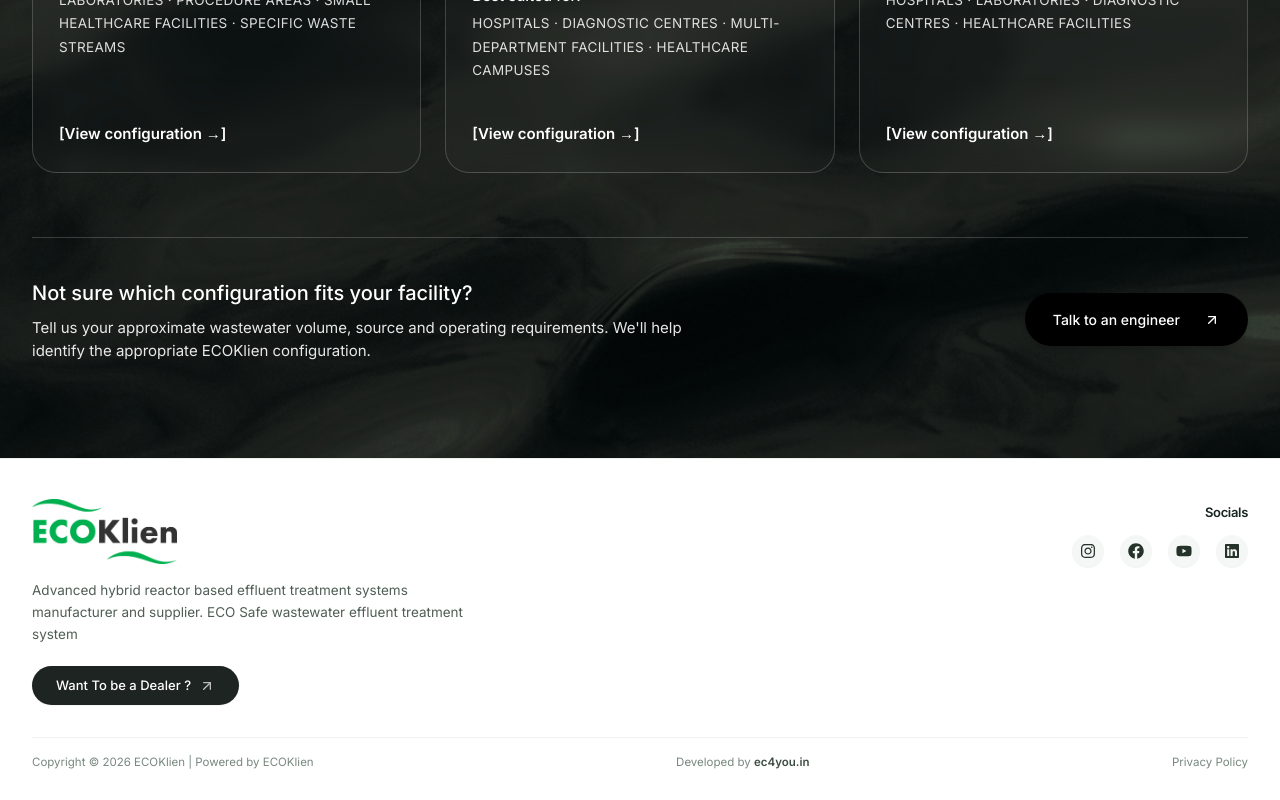
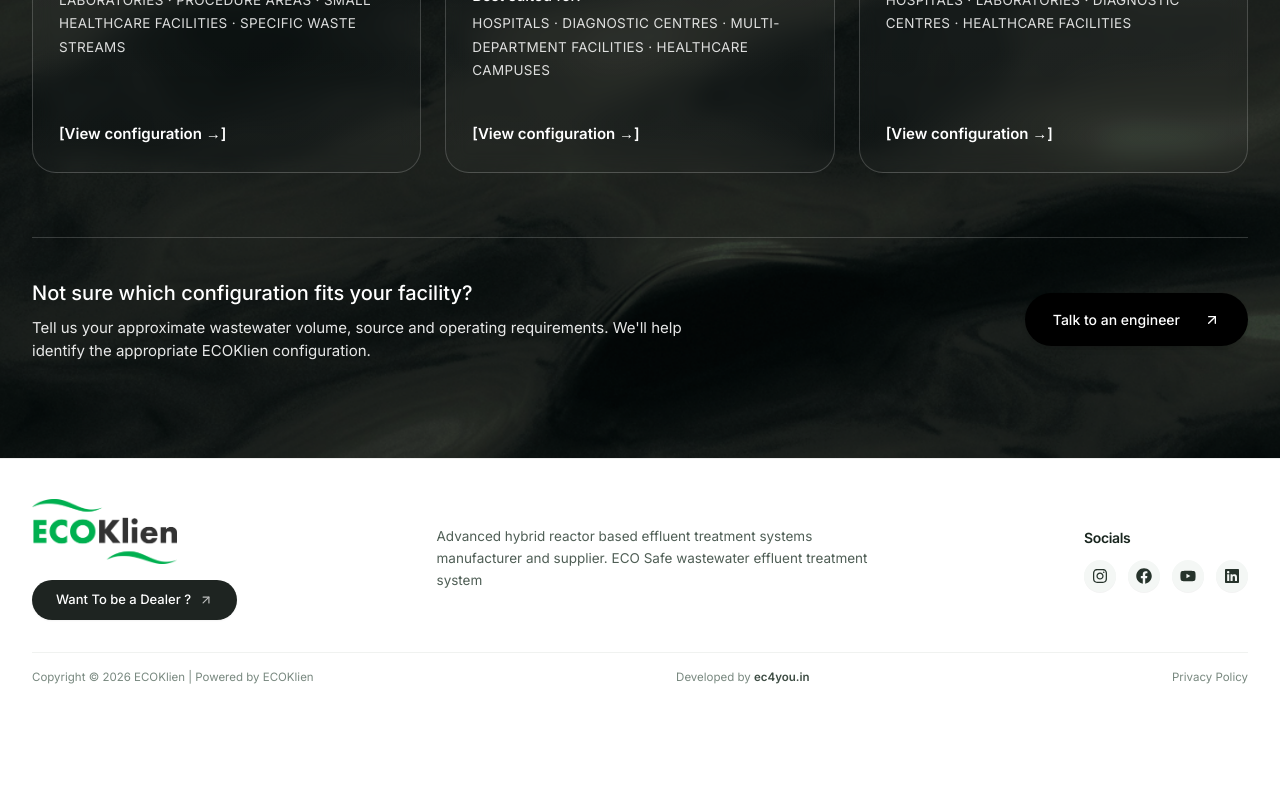
Before and after one commit to gunasarath05-droid/EcoKlien_Landing, a Next.js app: page / in a window 1280 px wide. Shown: the part 5985-6785 px from the top of the page. After the commit the page ends 6695 px from the top, so only its background shows below. Built offline with nearby package versions, Linux system fonts and the light colour scheme.

Commit message:
style(footer): align to 3-column layout exactly matching reference image

```diff
--- a/src/components/Footer.tsx
+++ b/src/components/Footer.tsx
@@ -7,12 +7,12 @@ import { LuArrowUpRight } from "react-icons/lu";
 
 export default function Footer() {
   return (
-    <footer id="contact" className="bg-white text-[#18251E] pt-10 pb-7 border-t border-[#EAEFEA]">
+    <footer id="contact" className="bg-white text-[#18251E] pt-10 pb-6 border-t border-[#EDEDED]">
       <div className="max-w-7xl mx-auto px-4 sm:px-6 lg:px-8">
-        {/* Main Content: Left & Right Balanced Minimalist Section */}
-        <div className="flex flex-col md:flex-row items-start justify-between gap-8 pb-8">
-          {/* Left Column: Brand, Description & Dealer CTA */}
-          <div className="max-w-lg space-y-4">
+        {/* Main 3-Column Content */}
+        <div className="flex flex-col md:flex-row items-start md:items-center justify-between gap-8 pb-8">
+          {/* Col 1: Logo & Dealer Button */}
+          <div className="space-y-4 shrink-0">
             <div className="relative">
               {images.logo ? (
                 <Image
@@ -29,29 +29,31 @@ export default function Footer() {
               )}
             </div>
 
-            <p className="text-[13px] sm:text-[13.5px] text-[#4F5E55] leading-relaxed max-w-md">
-              Advanced hybrid reactor based effluent treatment systems manufacturer and supplier. ECO Safe wastewater effluent treatment system
-            </p>
-
-            <div className="pt-1">
+            <div>
               <Link
                 href="https://ecoklien.com/contact/"
                 className="inline-flex items-center gap-2 px-6 py-2.5 rounded-full bg-[#1E2421] hover:bg-[#00B050] text-white text-[13px] font-medium transition-all duration-300 shadow-xs hover:shadow hover:scale-[1.02] group"
               >
                 <span>Want To be a Dealer ?</span>
-                <LuArrowUpRight className="w-4 h-4 opacity-70 group-hover:opacity-100 group-hover:translate-x-0.5 group-hover:-translate-y-0.5 transition-all" />
+                <LuArrowUpRight className="w-3.5 h-3.5 opacity-70 group-hover:opacity-100 group-hover:translate-x-0.5 group-hover:-translate-y-0.5 transition-all" />
               </Link>
             </div>
           </div>
 
-          {/* Right Column: Socials */}
-          <div className="flex flex-col items-start md:items-end space-y-3 shrink-0 pt-1">
-            <span className="text-[13px] font-semibold text-[#18251E] tracking-tight">
+          {/* Col 2: Middle Description */}
+          <div className="max-w-md">
+            <p className="text-[13px] sm:text-[13.5px] text-[#4F5E55] leading-relaxed">
+              Advanced hybrid reactor based effluent treatment systems manufacturer and supplier. ECO Safe wastewater effluent treatment system
+            </p>
+          </div>
+
+          {/* Col 3: Socials */}
+          <div className="space-y-3 shrink-0">
+            <h4 className="text-[14px] md font-semibold text-[#18251E] tracking-tight">
               Socials
-            </span>
+            </h4>
 
-            {/* Social Icons Row */}
-            <div className="flex items-center gap-4 text-[#26332B]">
+            <div className="flex items-center gap-3 text-[#26332B]">
               <a
                 href="https://instagram.com"
                 target="_blank"
@@ -93,7 +95,7 @@ export default function Footer() {
         </div>
 
         {/* Bottom Line: Copyright, Credits & Policy */}
-        <div className="pt-4 border-t border-[#EDF2EE] flex flex-col sm:flex-row items-center justify-between gap-3 text-[11.5px] text-[#78887F]">
+        <div className="pt-4 border-t border-[#F0F2F0] flex flex-col sm:flex-row items-center justify-between gap-3 text-[11.5px] text-[#78887F]">
           <p>
             Copyright © 2026 ECOKlien | Powered by ECOKlien
           </p>
@@ -111,7 +113,7 @@ export default function Footer() {
             <Link
               href="https://ecoklien.com/privacy-policy/"
               target="_blank"
-              className="hover:text-[#00B050] transition-colors underline-offset-4 hover:underline"
+              className="hover:text-[#00A859] transition-colors"
             >
               Privacy Policy
             </Link>
```
